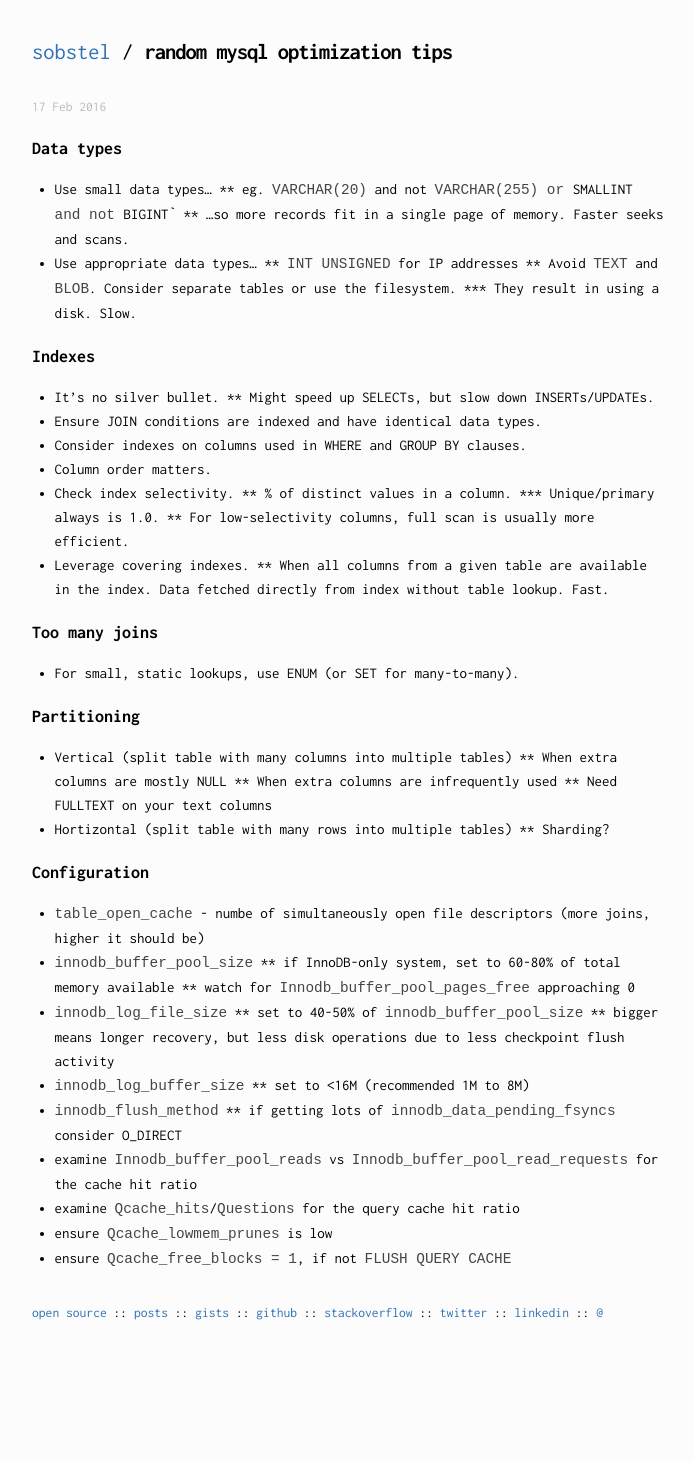
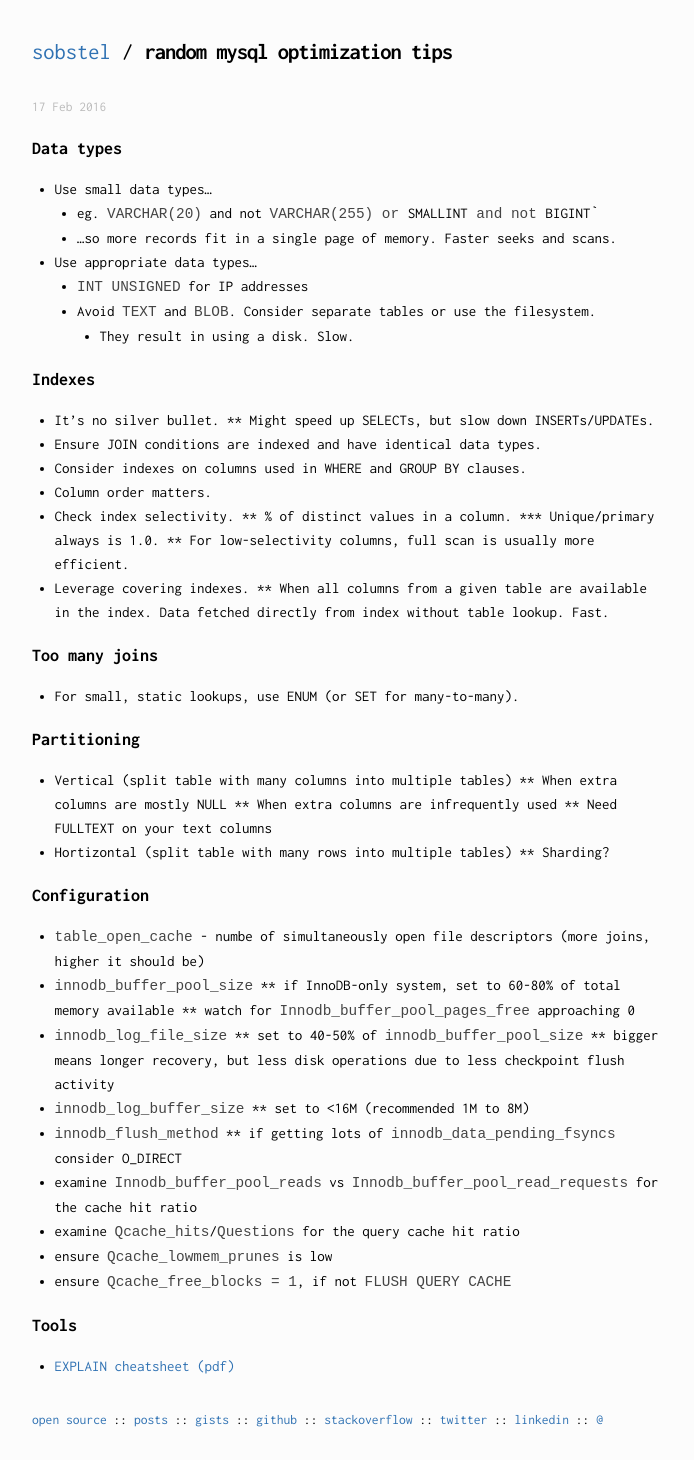
Before and after one commit to sobstel/sobstel.github.com, a Jekyll site: the page built from _posts/2016-02-17-random-mysql-optimization-tips.md, in a window 1280 px wide. Shown: the whole page, without its empty margins (292-986 px from the left). Built offline with Jekyll 4.4.1, drawn with Linux system fonts in a browser that asks for light colours; before the commit the page ends 1353 px from its top, so only the background shows below that.

Commit message:
Wed, 17 Feb 2016 13:54:20 +0100

```diff
--- a/_data/meta.yml
+++ b/_data/meta.yml
@@ -1,2 +1,2 @@
 ---
-gists-last-read: '2016-02-17T12:51:47Z'
+gists-last-read: '2016-02-17T12:54:22Z'
--- a/_posts/2016-02-17-random-mysql-optimization-tips.md
+++ b/_posts/2016-02-17-random-mysql-optimization-tips.md
@@ -6,12 +6,12 @@ Data types
 ----------
 
 * Use small data types...
-** eg. `VARCHAR(20)` and not `VARCHAR(255)`` or `SMALLINT` and not `BIGINT`
-** ...so more records fit in a single page of memory. Faster seeks and scans.
+  * eg. `VARCHAR(20)` and not `VARCHAR(255)`` or `SMALLINT` and not `BIGINT`
+  * ...so more records fit in a single page of memory. Faster seeks and scans.
 * Use appropriate data types...
-** `INT UNSIGNED` for IP addresses
-** Avoid `TEXT` and `BLOB`. Consider separate tables or use the filesystem.
-*** They result in using a disk. Slow.
+    * `INT UNSIGNED` for IP addresses
+    * Avoid `TEXT` and `BLOB`. Consider separate tables or use the filesystem.
+        * They result in using a disk. Slow.
 
 Indexes
 -------
@@ -65,3 +65,8 @@ Configuration
 * examine `Qcache_hits`/`Questions` for the query cache hit ratio
 * ensure `Qcache_lowmem_prunes` is low
 * ensure `Qcache_free_blocks = 1`, if not `FLUSH QUERY CACHE`
+
+Tools
+-----
+
+* [EXPLAIN cheatsheet (pdf)](https://www.pythian.com/blog/wp-content/uploads/explain-diagram1.pdf)
```
